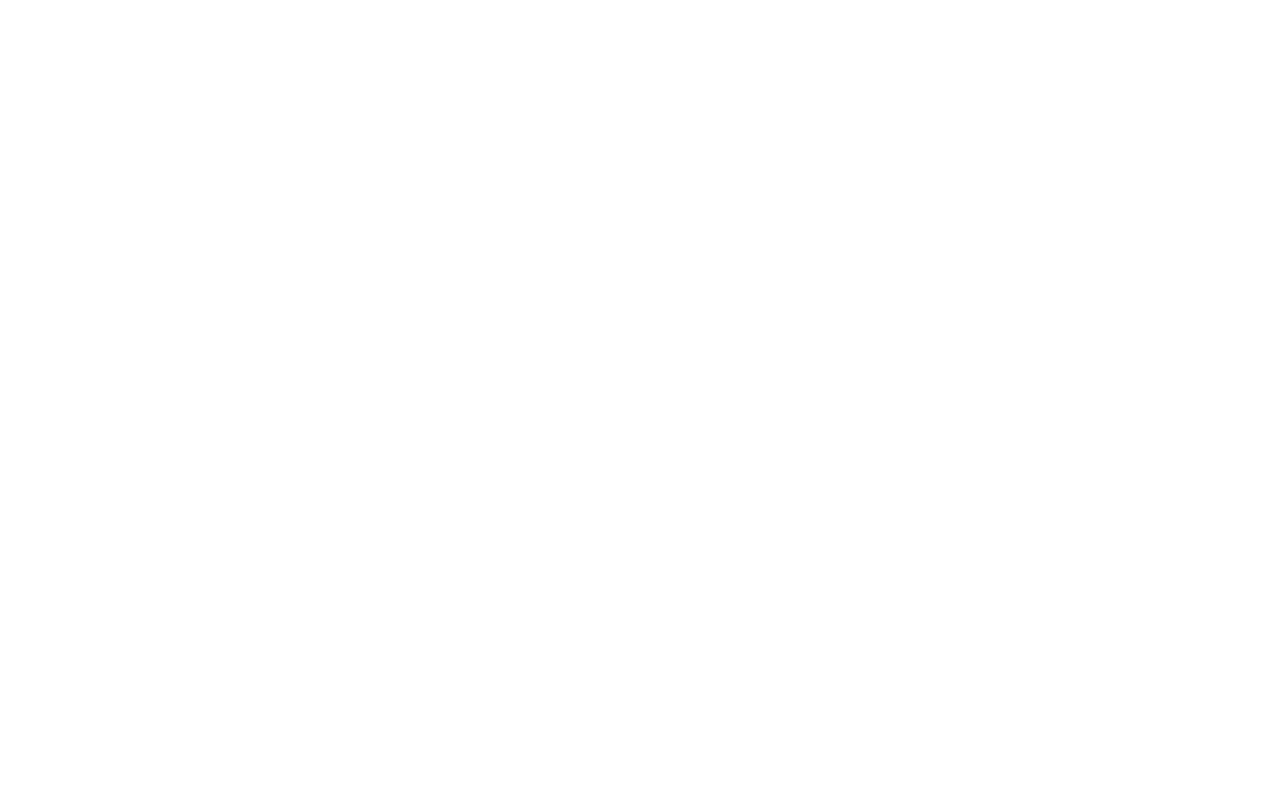
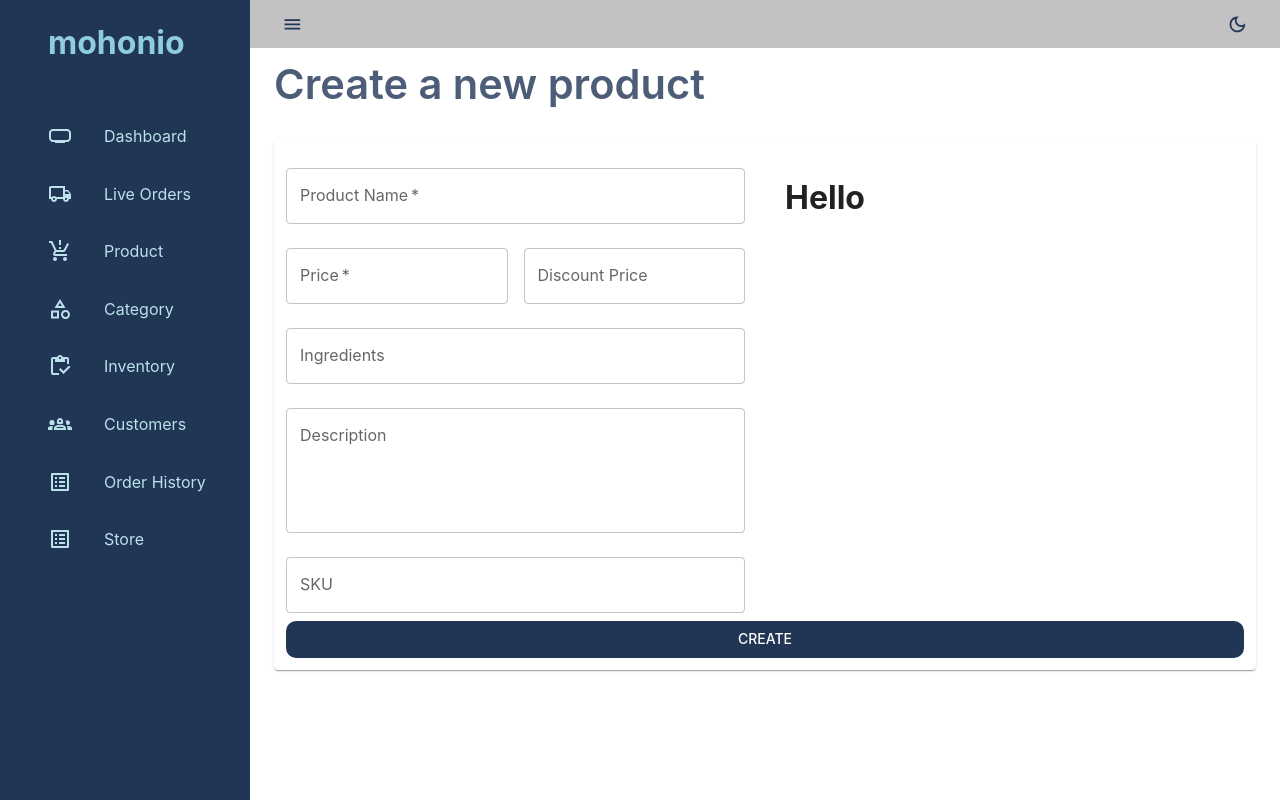
Before and after one commit to NirobxHasan/social-commerce-seller-client, a React (Vite) app: page /product/newproduct in a window 1280 px wide. Before the commit this address had no page. Built offline with nearby package versions, Linux system fonts and the light colour scheme.

Commit message:
Create Product added

```diff
--- a/package.json
+++ b/package.json
@@ -17,6 +17,7 @@
     "@reduxjs/toolkit": "^1.9.5",
     "react": "^18.2.0",
     "react-dom": "^18.2.0",
+    "react-hook-form": "^7.46.2",
     "react-redux": "^8.1.2",
     "react-router-dom": "^6.16.0"
   },
--- a/src/App.tsx
+++ b/src/App.tsx
@@ -2,7 +2,8 @@
 import {BrowserRouter, Navigate, Route, Routes} from 'react-router-dom';
 import Layout from './components/layout';
 import Dashboard from './pages/Dashboard';
-import Product from './pages/Product';
+import NewProduct from './pages/product/NewProduct';
+import Product from './pages/product/Product';
 import {themeSetting} from './theme';
 
 function App() {
@@ -17,6 +18,7 @@
               <Route path='/' element={<Navigate to='/dashboard' replace />} />
               <Route path='/dashboard' element={<Dashboard />} />
               <Route path='/product' element={<Product />} />
+              <Route path='/product/newproduct' element={<NewProduct />} />
             </Route>
           </Routes>
         </ThemeProvider>
--- a/src/components/layout/index.tsx
+++ b/src/components/layout/index.tsx
@@ -1,8 +1,8 @@
-import {Box, useMediaQuery} from '@mui/material';
+import {Box, Container, useMediaQuery} from '@mui/material';
 import {useState} from 'react';
+import {Outlet} from 'react-router-dom';
 import Navbar from './Navbar';
 import Sidebar from './Sidebar';
-import { Outlet } from 'react-router-dom'
 function Layout() {
   const isNonMobile = useMediaQuery('(min-width: 600px)');
   const [isSidebarOpen, setIsSidebarOpen] = useState(true);
@@ -20,7 +20,9 @@
             isSidebarOpen={isSidebarOpen}
             setIsSidebarOpen={setIsSidebarOpen}
           />
-          <Outlet/>
+          <Container maxWidth='xl' sx={{marginTop: '0.3rem'}}>
+            <Outlet />
+          </Container>
         </Box>
       </Box>
     </div>
--- a/src/pages/Dashboard.tsx
+++ b/src/pages/Dashboard.tsx
@@ -1,10 +1,21 @@
+import {Box} from '@mui/material';
 
+const Dashboard = () => {
+  return (
+    <Box>
+      Lorem ipsum dolor, sit amet consectetur adipisicing elit. Laboriosam
+      pariatur distinctio voluptatum ut consequatur perferendis? Sint, dolor
+      ducimus architecto aliquid praesentium iure nostrum delectus omnis?
+      Accusamus esse nemo quasi? Nam ipsum suscipit commodi aut? Perferendis
+      maiores aperiam quia dolor ut harum voluptatem, similique labore ipsam
+      quibusdam facilis incidunt culpa itaque provident sint quisquam nam error,
+      deserunt necessitatibus dignissimos. Voluptates labore, consectetur
+      laboriosam porro delectus asperiores consequuntur totam deleniti amet
+      temporibus, iusto quod nisi veniam cum libero aut! Quos deserunt eligendi
+      rerum itaque ipsum voluptatum temporibus possimus illo magni, corporis eum
+      ab iusto quam! Adipisci, voluptate blanditiis modi similique ut expedita!
+    </Box>
+  );
+};
 
-
-const Dashboard = ()=>{
-    return (
-        <div>hello</div>
-    )
-}
-
-export default Dashboard
+export default Dashboard;
--- a/src/pages/Product.tsx
+++ /dev/null
@@ -1,5 +0,0 @@
-function Product() {
-  return <div>Product</div>;
-}
-
-export default Product;
--- /dev/null
+++ b/src/pages/product/NewProduct.tsx
@@ -0,0 +1,191 @@
+import {Box, Grid, Stack, TextField} from '@mui/material';
+import {Controller, SubmitHandler, useForm} from 'react-hook-form';
+import {PageHeader} from '../../styled/CustomTypography';
+import {PaperContainer} from '../../styled/PaperContainer';
+import {CustomButtonPrimary} from '../../styled/customIconButton';
+
+type Inputs = {
+  name: string;
+  price: number;
+  discount_price?: number;
+  ingredients?: string;
+  description?: string;
+  sku: string;
+  image: string[];
+};
+
+export interface CustomError {
+  message: string;
+  ref: {name: string};
+  type: string;
+}
+
+function NewProduct() {
+  const {
+    handleSubmit,
+    control,
+    formState: {errors},
+  } = useForm<Inputs>();
+
+  const onSubmit: SubmitHandler<Inputs> = (data) => console.log(data);
+  return (
+    <>
+      <PageHeader>Create a new product </PageHeader>
+      <PaperContainer>
+        <Box component={'form'} onSubmit={handleSubmit(onSubmit)}>
+          <Grid container spacing={5}>
+            <Grid item md={6} xs={12}>
+              <Controller
+                name='name'
+                control={control}
+                rules={{
+                  required: 'Product Name is required',
+                }}
+                render={({field}) => (
+                  <TextField
+                    {...field}
+                    autoComplete='off'
+                    label='Product Name'
+                    variant='outlined'
+                    margin='normal'
+                    fullWidth
+                    required
+                    error={!!errors.name}
+                    helperText={errors.name?.message}
+                  />
+                )}
+              />
+              <Grid container spacing={2}>
+                <Grid item xs={6}>
+                  <Controller
+                    name='price'
+                    control={control}
+                    rules={{
+                      required: 'Price is required',
+                    }}
+                    render={({field}) => (
+                      <TextField
+                        {...field}
+                        type='number'
+                        required
+                        autoComplete='off'
+                        label='Price'
+                        variant='outlined'
+                        margin='normal'
+                        fullWidth
+                        error={!!errors.price}
+                        helperText={errors.price?.message}
+                      />
+                    )}
+                  />
+                </Grid>
+                <Grid item xs={6}>
+                  <Controller
+                    name='discount_price'
+                    control={control}
+                    rules={{
+                      required: false,
+                    }}
+                    render={({field}) => (
+                      <TextField
+                        {...field}
+                        type='number'
+                        autoComplete='off'
+                        label='Discount Price'
+                        variant='outlined'
+                        margin='normal'
+                        fullWidth
+                        error={!!errors.discount_price}
+                        helperText={errors.discount_price?.message}
+                      />
+                    )}
+                  />
+                </Grid>
+              </Grid>
+
+              <Controller
+                name='ingredients'
+                control={control}
+                rules={{
+                  required: false,
+                }}
+                render={({field}) => (
+                  <TextField
+                    {...field}
+                    type='text'
+                    autoComplete='off'
+                    label='Ingredients'
+                    variant='outlined'
+                    margin='normal'
+                    fullWidth
+                    error={!!errors.ingredients}
+                    helperText={errors.ingredients?.message}
+                  />
+                )}
+              />
+              <Controller
+                name='description'
+                control={control}
+                rules={{
+                  required: false,
+                }}
+                render={({field}) => (
+                  <TextField
+                    {...field}
+                    multiline
+                    rows={4}
+                    autoComplete='off'
+                    label='Description'
+                    variant='outlined'
+                    margin='normal'
+                    fullWidth
+                    error={!!errors.description}
+                    helperText={errors.description?.message}
+                  />
+                )}
+              />
+              <Controller
+                name='sku'
+                control={control}
+                rules={{
+                  required: false,
+                }}
+                render={({field}) => (
+                  <TextField
+                    {...field}
+                    type='text'
+                    autoComplete='off'
+                    label='SKU'
+                    variant='outlined'
+                    margin='normal'
+                    fullWidth
+                    error={!!errors.sku}
+                    helperText={errors.sku?.message}
+                  />
+                )}
+              />
+            </Grid>
+            <Grid item md={6} xs={12}>
+              <h1>Hello</h1>
+              {/* <Box
+                component={'button'}
+                sx={{
+                  height: '300px',
+                  width: '300px',
+                }}
+              >
+                Upload file
+                <VisuallyHiddenInput type='file' />
+              </Box> */}
+            </Grid>
+          </Grid>
+          <Stack>
+            <CustomButtonPrimary type='submit'>Create</CustomButtonPrimary>
+          </Stack>
+        </Box>
+      </PaperContainer>
+    </>
+  );
+}
+
+export default NewProduct;
--- /dev/null
+++ b/src/pages/product/Product.tsx
@@ -0,0 +1,20 @@
+import AddIcon from '@mui/icons-material/Add';
+
+import {PageHeader} from '../../styled/CustomTypography';
+import {FlexBetween} from '../../styled/customFlexStyle';
+import {CustomButtonPrimary} from '../../styled/customIconButton';
+function Product() {
+  return (
+    <div>
+      <FlexBetween>
+        <PageHeader>Product</PageHeader>
+
+        <CustomButtonPrimary startIcon={<AddIcon />}>
+          New Product
+        </CustomButtonPrimary>
+      </FlexBetween>
+    </div>
+  );
+}
+
+export default Product;
--- /dev/null
+++ b/src/styled/CustomTypography.ts
@@ -0,0 +1,10 @@
+import {Typography, styled} from '@mui/material';
+
+export const PageHeader = styled(Typography)(({theme}) => ({
+  fontSize: '2.6rem',
+  fontWeight: 600,
+  color: theme.palette.primary.light,
+  [theme.breakpoints.down('md')]: {
+    fontSize: '2rem',
+  },
+}));
--- /dev/null
+++ b/src/styled/PaperContainer.tsx
@@ -0,0 +1,6 @@
+import {Paper, styled} from '@mui/material';
+
+export const PaperContainer = styled(Paper)(() => ({
+  padding: '12px',
+  margin: '25px 0',
+}));
--- a/src/styled/customIconButton.ts
+++ b/src/styled/customIconButton.ts
@@ -1,9 +1,32 @@
-import {IconButton, styled} from '@mui/material';
+import {Button, IconButton, styled} from '@mui/material';
 
 export const CustomIconButton = styled(IconButton)(({theme}) => ({
-  color: theme.palette.primary,
+  color: theme.palette.primary.main,
   size: 'large',
   '&.MuiButtonBase-root .MuiSvgIcon-root': {
     fontSize: '1.3rem',
   },
 }));
+
+export const CustomButtonPrimary = styled(Button)(({theme}) => ({
+  color: theme.palette.neutral[0],
+  backgroundColor: theme.palette.primary.main,
+  padding: '6px 15px',
+
+  borderRadius: '10px',
+  '&:hover': {
+    backgroundColor: theme.palette.primary.dark,
+  },
+}));
+
+export const CustomButtonSecondary = styled(Button)(({theme}) => ({
+  color: theme.palette.primary.dark,
+  backgroundColor: theme.palette.secondary.main,
+  padding: '6px 15px',
+  borderRadius: '10px',
+  '&:hover': {
+    backgroundColor: theme.palette.secondary.dark,
+  },
+}));
+
+// export const Sec
--- a/src/theme/index.ts
+++ b/src/theme/index.ts
@@ -56,7 +56,7 @@
       primary: {
         ...colorToken.primary,
         main: colorToken.primary[500],
-        dark: colorToken.primary[400],
+        dark: colorToken.primary[600],
         light: colorToken.primary[400],
         contrastText: '#fff',
       },
```
Also changed, not shown: 1 other file (tests, documents, lock files or other folders).
